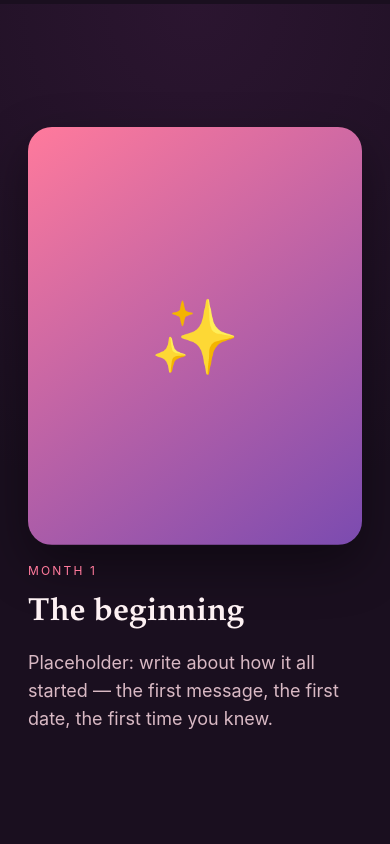
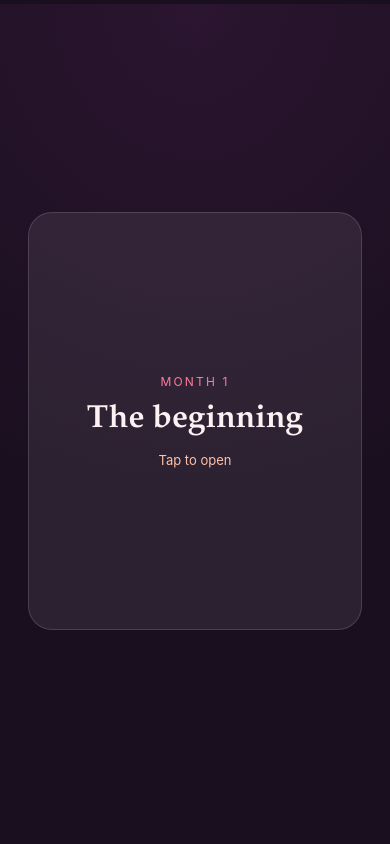
Before and after one commit to Kiren-P/project_six_months, a plain HTML site: page index.html in a window 390 px wide. Shown: the part 840-1684 px from the top of the page. Drawn offline with Linux system fonts and the light colour scheme.

Commit message:
Replace scenes with flip story cards that reveal media and play audio
Each scroll section is now one story card (storyCardCount, default 4).
Tapping flips the card, plays its voice-over and slides out a swipeable
row of media tiles (per-card media list or mediaPerCard placeholders).
The days counter now accepts DD-MM-YYYY as well as YYYY-MM-DD.

Co-Authored-By: Claude Sonnet 5.5 <noreply@anthropic.com>

```diff
--- a/script.js
+++ b/script.js
@@ -1,9 +1,9 @@
 (() => {
-  const { scenes, herName, startDate } = window.STORY;
+  const S = window.STORY;
+  const { herName, startDate } = S;
   const root = document.getElementById("story");
   const fill = (s) => (s || "").replaceAll("{name}", herName);
 
-  // tiny element helper
   const el = (tag, cls, html) => {
     const n = document.createElement(tag);
     if (cls) n.className = cls;
@@ -12,53 +12,114 @@
   };
   const esc = (s) => fill(s).replace(/[&<>]/g, (c) => ({ "&": "&amp;", "<": "&lt;", ">": "&gt;" }[c]));
 
+  // Accepts DD-MM-YYYY or YYYY-MM-DD
+  const parseDate = (s) => {
+    const m = String(s).match(/^(\d{1,2})-(\d{1,2})-(\d{4})$/);
+    return m ? new Date(+m[3], +m[2] - 1, +m[1]) : new Date(s + "T00:00:00");
+  };
+
+  // Build the list of story cards from story.js (count + defaults live there).
+  const makeCards = () =>
+    Array.from({ length: S.storyCardCount ?? 4 }, (_, i) => {
+      const c = S.cards?.[i] || {};
+      return {
+        type: "storycard",
+        date: c.date ?? `Card ${i + 1}`,
+        title: c.title ?? `Story ${i + 1}`,
+        text: c.text ?? "Placeholder text.",
+        audio: c.audio ?? null,
+        media: c.media ?? Array.from({ length: S.mediaPerCard ?? 3 }, (_, k) => ({ src: null, caption: `Placeholder ${k + 1}` })),
+      };
+    });
+
+  // Only one story card (and its audio) is open at a time.
+  let active = null;
+
+  const mediaTile = (m, i) => {
+    const tile = el("div", "mcard");
+    if (!m.src) {
+      tile.classList.add("mcard--empty");
+      tile.innerHTML = `<span>${esc(m.caption || "Photo / video " + (i + 1))}</span>`;
+      return tile;
+    }
+    const isVideo = m.type ? m.type === "video" : /\.(mp4|mov|webm|m4v)$/i.test(m.src);
+    if (isVideo) {
+      const v = el("video");
+      v.src = m.src; v.muted = true; v.loop = true; v.playsInline = true; v.preload = "none";
+      v.setAttribute("playsinline", "");
+      tile.append(v);
+    } else {
+      const img = el("img");
+      img.src = m.src; img.alt = m.caption || ""; img.loading = "lazy";
+      tile.append(img);
+    }
+    if (m.caption) tile.append(el("small", "mcard__cap", esc(m.caption)));
+    return tile;
+  };
+
   const builders = {
     hero(s, sec) {
       sec.classList.add("hero");
       sec.append(el("span", "kicker", esc(s.kicker)), el("h1", "", esc(s.title)), el("p", "", esc(s.subtitle)));
     },
 
-    moment(s, sec) {
-      const photo = el("div", "photo", s.image ? "" : s.emoji || "");
-      if (s.image) photo.style.backgroundImage = `url("${s.image}")`;
-      sec.append(photo, el("span", "date", esc(s.date)), el("h2", "", esc(s.title)), el("p", "", esc(s.text)));
-    },
+    storycard(s, sec) {
+      const audio = s.audio ? new Audio(s.audio) : null;
 
-    flip(s, sec) {
-      const b = el("button", "flip");
-      b.innerHTML = `<div class="flip__inner">
-        <div class="flip__face"><h2>${esc(s.front)}</h2><span class="hint">${esc(s.prompt)}</span></div>
-        <div class="flip__face flip__face--back"><p>${esc(s.back)}</p></div></div>`;
-      b.addEventListener("click", () => b.classList.toggle("open"));
-      sec.append(b);
-    },
+      // the card she taps
+      const card = el("div", "flip");
+      card.tabIndex = 0;
+      card.setAttribute("role", "button");
+      card.innerHTML = `<div class="flip__inner">
+        <div class="flip__face"><span class="date">${esc(s.date)}</span><h2>${esc(s.title)}</h2><span class="hint">Tap to open</span></div>
+        <div class="flip__face flip__face--back"><p>${esc(s.text)}</p></div></div>`;
 
-    months(s, sec) {
-      const grid = el("div", "months");
-      const text = el("p", "month-text", esc(s.note));
-      s.months.forEach((m) => {
-        const b = el("button", "month", esc(m.label));
-        b.setAttribute("aria-pressed", "false");
-        b.addEventListener("click", () => {
-          grid.querySelectorAll(".month").forEach((x) => x.setAttribute("aria-pressed", "false"));
-          b.setAttribute("aria-pressed", "true");
-          text.textContent = fill(m.text);
-        });
-        grid.append(b);
-      });
-      sec.append(el("h2", "", esc(s.title)), grid, text);
+      // the media cards that appear after tapping (swipe sideways)
+      const tray = el("div", "tray");
+      const inner = el("div", "tray__inner");
+      const scroller = el("div", "tray__scroll");
+      s.media.forEach((m, i) => scroller.append(mediaTile(m, i)));
+      inner.append(scroller);
+      if (s.media.length > 1) inner.append(el("span", "hint tray__hint", "Swipe →"));
+      tray.append(inner);
+
+      const videos = () => scroller.querySelectorAll("video");
+
+      const api = {
+        open() {
+          if (active && active !== api) active.close();
+          active = api;
+          card.classList.add("open");
+          tray.classList.add("open");
+          videos().forEach((v) => { v.preload = "auto"; v.play().catch(() => {}); });
+          if (audio) { audio.currentTime = 0; audio.play().catch(() => {}); } // missing file / blocked = stay silent
+          setTimeout(() => tray.scrollIntoView({ behavior: "smooth", block: "nearest" }), 450);
+        },
+        close() {
+          card.classList.remove("open");
+          tray.classList.remove("open");
+          videos().forEach((v) => v.pause());
+          if (audio) audio.pause();
+          if (active === api) active = null;
+        },
+      };
+
+      const toggle = () => (card.classList.contains("open") ? api.close() : api.open());
+      card.addEventListener("click", toggle);
+      card.addEventListener("keydown", (e) => (e.key === "Enter" || e.key === " ") && (e.preventDefault(), toggle()));
+
+      sec.append(card, tray);
     },
 
     counter(s, sec) {
       sec.classList.add("counter");
       const big = el("div", "counter__big");
       const small = el("div", "counter__small");
+      const start = parseDate(startDate).getTime();
       const tick = () => {
-        const ms = Date.now() - new Date(startDate + "T00:00:00").getTime();
-        const days = Math.floor(ms / 864e5);
-        big.textContent = `${days} days`;
-        const h = Math.floor(ms / 36e5) % 24, m = Math.floor(ms / 6e4) % 60, sec_ = Math.floor(ms / 1e3) % 60;
-        small.textContent = `${h}h ${m}m ${sec_}s — and counting`;
+        const ms = Date.now() - start;
+        big.textContent = `${Math.floor(ms / 864e5)} days`;
+        small.textContent = `${Math.floor(ms / 36e5) % 24}h ${Math.floor(ms / 6e4) % 60}m ${Math.floor(ms / 1e3) % 60}s — and counting`;
       };
       tick();
       setInterval(tick, 1000);
@@ -75,20 +136,20 @@
     },
   };
 
+  // "storycards" is a placeholder in S.scenes that expands into every story card
+  const scenes = S.scenes.flatMap((s) => (s.type === "storycards" ? makeCards() : [s]));
   scenes.forEach((s) => {
     const sec = el("section", "scene");
     builders[s.type]?.(s, sec);
     root.append(sec);
   });
 
-  // reveal scenes as they scroll into view
   const io = new IntersectionObserver(
     (entries) => entries.forEach((e) => e.isIntersecting && e.target.classList.add("in")),
     { threshold: 0.25 }
   );
   document.querySelectorAll(".scene").forEach((n) => io.observe(n));
 
-  // scroll progress bar
   const bar = document.getElementById("progress");
   const onScroll = () => {
     const max = document.documentElement.scrollHeight - innerHeight;
@@ -97,7 +158,6 @@
   addEventListener("scroll", onScroll, { passive: true });
   onScroll();
 
-  // hearts wherever you tap
   addEventListener("pointerdown", (e) => {
     const h = el("div", "heart", "❤");
     h.style.left = e.clientX - 14 + "px";
--- a/story.js
+++ b/story.js
@@ -1,57 +1,96 @@
-// ✏️  EDIT ME — this file is the whole story. Each object is one scene, shown in order.
-// Everything below is placeholder text. Swap in your real memories, dates and photos.
-// Photos: drop files into /assets and set image: "assets/our-photo.jpg" (otherwise a gradient is shown).
+// ✏️  EDIT ME — this file is the whole story.
+// Scenes are shown in order as she scrolls. Everything marked "Placeholder" is yours to replace.
+//
+// FOLDERS: your photos/videos live in /media (already in the repo). Put voice-overs in a new /audio folder.
+// Paths are written relative to index.html, e.g. "media/my-photo.jpeg" or "audio/card1.mp3".
+// Tip: avoid spaces in file names (rename "WhatsApp Image ... (1).jpeg" to something like "first-date.jpeg").
 
 window.STORY = {
-  herName: "Her Name",          // shown on the opening scene and the letter
-  startDate: "2026-05-21",      // the day you got together (YYYY-MM-DD) — drives the live counter
+  herName: "Ishani",            // shown on the opening scene and the letter
+  startDate: "26-05-2026",      // day you got together — DD-MM-YYYY or YYYY-MM-DD both work — drives the live counter
 
+  // ─────────────────────────────────────────────────────────────────────────────
+  // 1) HOW MANY STORY CARDS (one card per scroll section)
+  //    Change this one number to add/remove cards. Currently 4.
+  //    - If `cards` below has fewer entries than this number, the extra cards are filled with placeholders.
+  //    - If `cards` has more entries, the extras are ignored (so you can keep drafts around).
+  storyCardCount: 4,
+
+  // 2) HOW MANY MEDIA CARDS POP OUT when she taps a story card (default for every card)
+  //    A card that has its own `media: [...]` list below uses the length of that list instead.
+  mediaPerCard: 3,
+  // ─────────────────────────────────────────────────────────────────────────────
+
+  // The story cards, in order. Card #1 is the first object, card #2 the second, etc.
+  cards: [
+    {
+      date: "Month 1",
+      title: "The beginning",                 // shown on the front of the card
+      text: "Placeholder: how it all started.", // shown on the back once she flips it
+
+      // 3) AUDIO FOR THIS CARD — path to your voice-over. Plays when she taps the card.
+      //    Leave as null (or a file that doesn't exist yet) and the card simply stays silent.
+      audio: null, // e.g. "audio/card1.mp3"
+
+      // 4) MEDIA FOR THIS CARD — the cards that pop out below after she taps.
+      //    One object per media card, so the number of objects = the number of pop-out cards for THIS card.
+      //    src: path to the photo/video. null = shows a "placeholder" tile. type is auto-detected
+      //    from the extension (.mp4/.mov/.webm = video, anything else = image).
+      //    Delete this whole `media` list to fall back to `mediaPerCard` blank placeholders instead.
+      media: [
+        { src: null, caption: "Placeholder 1" }, // e.g. { src: "media/first-date.jpeg", caption: "Our first date" }
+        { src: null, caption: "Placeholder 2" }, // e.g. { src: "media/first-clip.mp4" }
+        { src: null, caption: "Placeholder 3" },
+      ],
+    },
+
+    {
+      date: "Month 2",
+      title: "Falling for you",
+      text: "Placeholder: a memory from the second month.",
+      audio: null, // e.g. "audio/card2.mp3"
+      media: [
+        { src: null, caption: "Placeholder 1" },
+        { src: null, caption: "Placeholder 2" },
+        { src: null, caption: "Placeholder 3" },
+      ],
+    },
+
+    {
+      date: "Month 4",
+      title: "Our thing",
+      text: "Placeholder: an inside joke, a favourite place, a ritual only you two have.",
+      audio: null, // e.g. "audio/card3.mp3"
+      media: [
+        { src: null, caption: "Placeholder 1" },
+        { src: null, caption: "Placeholder 2" },
+        { src: null, caption: "Placeholder 3" },
+      ],
+    },
+
+    {
+      date: "Month 6",
+      title: "Today",
+      text: "Placeholder: today. Still falling for you.",
+      audio: null, // e.g. "audio/card4.mp3"
+      media: [
+        { src: null, caption: "Placeholder 1" },
+        { src: null, caption: "Placeholder 2" },
+        { src: null, caption: "Placeholder 3" },
+      ],
+    },
+  ],
+
+  // The order of the page. "storycards" expands into all the story cards above — move or remove it as you like.
   scenes: [
     {
       type: "hero",
       kicker: "Happy Six months",
-      title: "For {name}",
+      title: "Ishani",
       subtitle: "A little story of us. Scroll down.",
     },
 
-    {
-      type: "moment",
-      date: "Month 1",
-      title: "The beginning",
-      text: "Placeholder: write about how it all started — the first message, the first date, the first time you knew.",
-      emoji: "✨",
-      image: null,
-    },
-
-    {
-      type: "flip",
-      prompt: "Tap to remember",
-      front: "The moment I knew",
-      back: "Placeholder: the exact moment you realised she was the one.",
-    },
-
-    {
-      type: "moment",
-      date: "Month 3",
-      title: "Our thing",
-      text: "Placeholder: an inside joke, a favourite place, a ritual only the two of you have.",
-      emoji: "🌙",
-      image: null,
-    },
-
-    {
-      type: "months",
-      title: "Six months, one by one",
-      note: "Tap a month",
-      months: [
-        { label: "1", text: "Placeholder: what month one meant." },
-        { label: "2", text: "Placeholder: what month two meant." },
-        { label: "3", text: "Placeholder: what month three meant." },
-        { label: "4", text: "Placeholder: what month four meant." },
-        { label: "5", text: "Placeholder: what month five meant." },
-        { label: "6", text: "Placeholder: today. Still falling for you." },
-      ],
-    },
+    { type: "storycards" },
 
     {
       type: "counter",
--- a/styles.css
+++ b/styles.css
@@ -46,36 +46,41 @@ p { margin: 0; font-size: 18px; line-height: 1.55; color: var(--ink-dim); white-
 .hero::after { content: "↓"; margin-top: 32px; font-size: 28px; color: var(--accent); animation: bob 1.8s ease-in-out infinite; }
 @keyframes bob { 50% { transform: translateY(10px); } }
 
-/* moment */
-.photo {
-  width: 100%; aspect-ratio: 4 / 5; border-radius: var(--radius);
-  background: linear-gradient(145deg, var(--accent), #7b4bb0) center / cover;
-  display: grid; place-items: center; font-size: 72px;
-  box-shadow: 0 20px 50px rgba(0, 0, 0, .4);
-}
-
 /* flip card */
-.flip { perspective: 1000px; width: 100%; aspect-ratio: 4 / 5; border: 0; background: none; padding: 0; color: inherit; font: inherit; cursor: pointer; }
+.flip { perspective: 1000px; width: 100%; aspect-ratio: 4 / 5; cursor: pointer; outline: none; }
 .flip__inner { position: relative; width: 100%; height: 100%; transform-style: preserve-3d; transition: transform .8s cubic-bezier(.2, .8, .2, 1); }
 .flip.open .flip__inner { transform: rotateY(180deg); }
 .flip__face {
   position: absolute; inset: 0; backface-visibility: hidden; -webkit-backface-visibility: hidden;
   border-radius: var(--radius); padding: 28px; display: flex; flex-direction: column; justify-content: center; gap: 14px;
-  text-align: center; background: var(--card); border: 1px solid rgba(255, 255, 255, .14);
+  text-align: center; overflow-y: auto; background: var(--card); border: 1px solid rgba(255, 255, 255, .14);
 }
 .flip__face--back { transform: rotateY(180deg); background: linear-gradient(145deg, var(--accent), #7b4bb0); }
 .flip__face--back p { color: #fff; }
 .hint { font-size: 13px; color: var(--accent-2); }
 
-/* months */
-.months { display: grid; grid-template-columns: repeat(3, 1fr); gap: 12px; }
-.month {
-  aspect-ratio: 1; border-radius: 20px; border: 1px solid rgba(255, 255, 255, .14); background: var(--card);
-  color: var(--ink); font: 600 34px var(--serif); cursor: pointer; transition: transform .2s, background .2s;
+/* media tray: pops open under a story card */
+.tray { display: grid; grid-template-rows: 0fr; transition: grid-template-rows .7s cubic-bezier(.2, .8, .2, 1); }
+.tray.open { grid-template-rows: 1fr; }
+.tray__inner { min-height: 0; overflow: hidden; display: flex; flex-direction: column; gap: 10px; }
+.tray__scroll {
+  display: flex; gap: 14px; margin: 0 -28px; padding: 18px 28px 6px; overflow-x: auto;
+  scroll-snap-type: x mandatory; scrollbar-width: none;
 }
-.month:active { transform: scale(.94); }
-.month[aria-pressed="true"] { background: linear-gradient(145deg, var(--accent), #7b4bb0); }
-.month-text { min-height: 6em; }
+.tray__scroll::-webkit-scrollbar { display: none; }
+.mcard {
+  position: relative; flex: 0 0 78%; aspect-ratio: 4 / 5; scroll-snap-align: center; border-radius: var(--radius); overflow: hidden;
+  box-shadow: 0 16px 40px rgba(0, 0, 0, .4); background: var(--card);
+  opacity: 0; transform: translateY(24px) scale(.95); transition: opacity .6s ease, transform .6s ease;
+}
+.tray.open .mcard { opacity: 1; transform: none; }
+.tray.open .mcard:nth-child(2) { transition-delay: .12s; }
+.tray.open .mcard:nth-child(3) { transition-delay: .24s; }
+.tray.open .mcard:nth-child(n+4) { transition-delay: .36s; }
+.mcard img, .mcard video { width: 100%; height: 100%; object-fit: cover; display: block; }
+.mcard--empty { display: grid; place-items: center; border: 2px dashed rgba(255, 255, 255, .25); color: var(--ink-dim); font-size: 15px; text-align: center; padding: 16px; }
+.mcard__cap { position: absolute; left: 0; right: 0; bottom: 0; padding: 28px 14px 12px; font-size: 14px; background: linear-gradient(transparent, rgba(0, 0, 0, .65)); }
+.tray__hint { text-align: right; }
 
 /* counter */
 .counter { text-align: center; }
```
